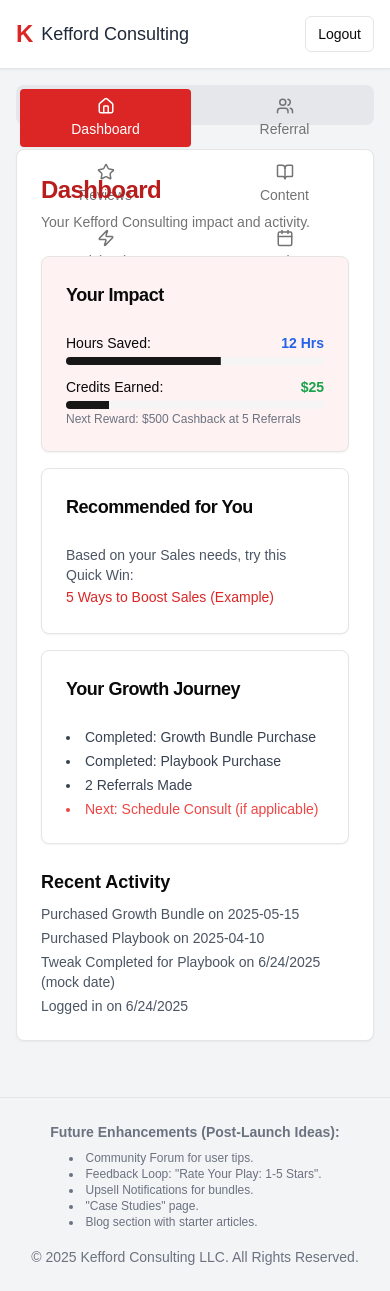
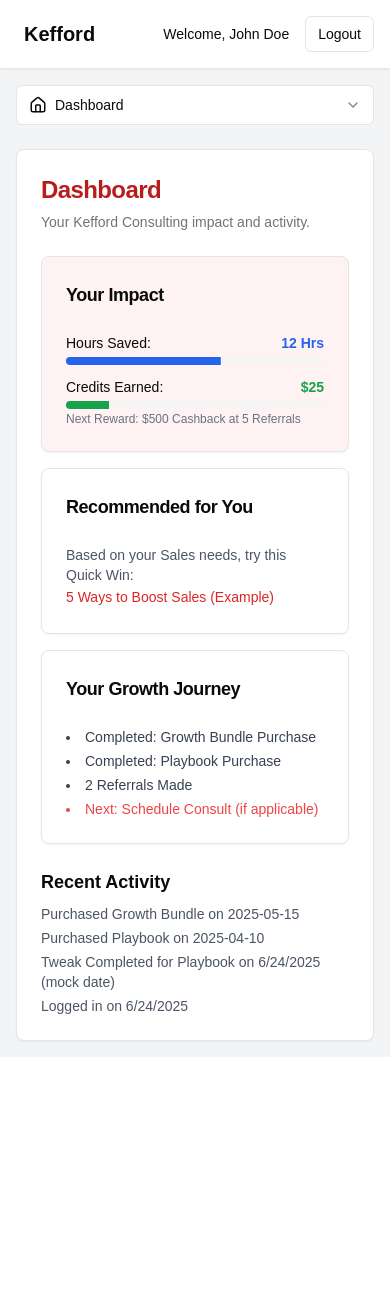
Before and after one commit to HezekiahsDev/members, a Next.js app: page /members in a window 390 px wide. After the commit the page ends 1057 px from the top, so only its background shows below. Built offline with nearby package versions, Linux system fonts and the light colour scheme.

Commit message:
Fix: add mobile responsiveness to member's area

```diff
--- a/components/members-area.tsx
+++ b/components/members-area.tsx
@@ -2,7 +2,7 @@
 
 import type React from "react";
 
-import { useState, useEffect } from "react";
+import { useState, useEffect, useRef } from "react";
 import { Tabs, TabsContent, TabsList, TabsTrigger } from "@/components/ui/tabs";
 import {
   Card,
@@ -15,6 +15,13 @@ import { Button } from "@/components/ui/button";
 import { Input } from "@/components/ui/input";
 import { Textarea } from "@/components/ui/textarea";
 import { Progress } from "@/components/ui/progress";
+import {
+  Select,
+  SelectContent,
+  SelectItem,
+  SelectTrigger,
+  SelectValue,
+} from "@/components/ui/select";
 import {
   Home,
   Users,
@@ -37,7 +44,7 @@ import {
 import { cn } from "@/lib/utils";
 
 // Mock data - in a real app, this would come from a database via server components or API
-const mockUser = {
+const mockUserData = {
   name: "John Doe",
   email: "john@example.com",
   purchases: [
@@ -80,16 +87,31 @@ const reviewPlatforms = [
 const MAX_REVIEW_CREDITS = 150;
 const CREDIT_PER_REVIEW = 25;
 
-interface MembersAreaProps {
-  startBotAt?: number | null;
+// Add a prop to conditionally hide elements when embedded
+export interface MembersAreaProps {
+  startBotAt?: number;
+  isEmbedded?: boolean; // New prop
 }
 
-export function MembersArea({ startBotAt }: MembersAreaProps) {
+export function MembersArea({
+  startBotAt,
+  isEmbedded = false,
+}: MembersAreaProps) {
   const [activeTab, setActiveTab] = useState("dashboard");
-  const [userData, setUserData] = useState(mockUser); // In real app, fetch this
+  const [userData, setUserData] = useState(mockUserData); // In real app, fetch this
   const [showSupportBot, setShowSupportBot] = useState(false);
   const [showContinuationBot, setShowContinuationBot] = useState(false);
-  const [botUserData, setBotUserData] = useState(null);
+  const [botUserData, setBotUserData] = useState<any>(null); // Consider a more specific type
+
+  const tabs = [
+    { value: "dashboard", label: "Dashboard", icon: Home },
+    { value: "referral", label: "Referral", icon: Users },
+    { value: "reviews", label: "Reviews", icon: Star },
+    { value: "content", label: "Content", icon: BookOpen },
+    { value: "wins", label: "Quick Wins", icon: Zap },
+    { value: "services", label: "Services", icon: Calendar },
+    { value: "support", label: "Support", icon: LifeBuoy },
+  ];
 
   // Check if we need to continue bot conversation from Q4
   useEffect(() => {
@@ -120,11 +142,43 @@ export function MembersArea({ startBotAt }: MembersAreaProps) {
   );
   const [tweakBusinessSize, setTweakBusinessSize] = useState("");
   const [tweakDreamOutcome, setTweakDreamOutcome] = useState("");
-  const [tweakSuccessMetric, setTweakSuccessMetric] = useState("");
-  const [tweakSettleOutcome, setTweakSettleOutcome] = useState("");
   const [tweakAdditionalNotes, setTweakAdditionalNotes] = useState("");
   const [tweakFormError, setTweakFormError] = useState("");
   const [tweakSuccessMessage, setTweakSuccessMessage] = useState("");
+
+  const containerRef = useRef<HTMLDivElement>(null);
+
+  // Effect to handle resizing for iframe embedding
+  useEffect(() => {
+    const element = containerRef.current;
+    // Run this logic only when embedded
+    const isIframe =
+      isEmbedded ||
+      (typeof window !== "undefined" && window.self !== window.top);
+    if (!element || !isIframe) return;
+
+    // Function to send height to parent
+    const sendHeight = () => {
+      // Add a small delay to ensure rendering is complete before calculating height
+      setTimeout(() => {
+        const height = element.scrollHeight;
+        // IMPORTANT: For production, change '*' to your Wix site's origin for security.
+        // e.g., "https://username.wixsite.com"
+        window.parent.postMessage({ type: "setIframeHeight", height }, "*");
+      }, 150);
+    };
+
+    // Use ResizeObserver to detect content height changes
+    const resizeObserver = new ResizeObserver(sendHeight);
+    resizeObserver.observe(element);
+
+    // Send height on initial load and after tab changes
+    sendHeight();
+
+    return () => {
+      resizeObserver.disconnect();
+    };
+  }, [activeTab, isEmbedded]); // Re-run when activeTab or embedded status changes
 
   const totalReviewCredits = userData.reviews
     .filter((r) => r.submitted)
@@ -138,7 +192,6 @@ export function MembersArea({ startBotAt }: MembersAreaProps) {
     // Reset other fields or prefill them
     setTweakBusinessSize("");
     setTweakDreamOutcome("");
-    // ... etc.
     setTweakAdditionalNotes("");
     setTweakFormError("");
     setTweakSuccessMessage("");
@@ -164,8 +217,6 @@ export function MembersArea({ startBotAt }: MembersAreaProps) {
         q5_challenge: tweakChallenge,
         business_size: tweakBusinessSize,
         dream_outcome: tweakDreamOutcome,
-        success_metric: tweakSuccessMetric,
-        settle_outcome: tweakSettleOutcome,
         additional_notes: tweakAdditionalNotes,
       });
 
@@ -217,28 +268,25 @@ export function MembersArea({ startBotAt }: MembersAreaProps) {
     }
   };
 
-  async function handleSupportFormSubmit(formData: FormData) {
-    const name = userData.name;
-    const email = userData.email;
+  const handleSupportFormSubmit = async (formData: FormData) => {
     const message = formData.get("support_message") as string;
-
     if (!message) {
-      alert("Please enter a message for support.");
+      alert("Please enter a message.");
       return;
     }
+
     try {
       await submitContactForm({
-        name,
-        email,
-        message,
+        name: userData.name,
+        email: userData.email,
+        message: message,
         pageSource: "Members Area Support",
       });
-      alert("Support request submitted! We'll get back to you soon.");
-      // Reset form if needed: (e.target as HTMLFormElement).reset();
+      alert("Support form submitted!");
     } catch (error) {
       alert("Failed to submit support request.");
     }
-  }
+  };
 
   const handleBotComplete = () => {
     setShowContinuationBot(false);
@@ -246,29 +294,31 @@ export function MembersArea({ startBotAt }: MembersAreaProps) {
   };
 
   return (
-    <div className="min-h-screen bg-gray-100 font-arial">
+    // When embedded, we want a transparent background and content-driven height
+    <div
+      ref={containerRef}
+      className={cn(
+        "font-arial",
+        isEmbedded ? "bg-transparent" : "min-h-screen bg-gray-100"
+      )}
+    >
+      {/* Conditionally render the header. Hide it when embedded in another site. */}
+      {!isEmbedded && (
         <header className="bg-white border-b p-4 shadow-sm">
           <div className="max-w-7xl mx-auto flex justify-between items-center">
             <Link href="/" className="flex items-center">
-            <div className="text-red-600 font-bold text-2xl">K</div>
-            <span className="ml-2 text-gray-800 text-lg">
-              Kefford Consulting
-            </span>
+              {/* <img src="/logo.svg" alt="Kefford Consulting" className="h-8" /> */}
+              <span className="font-semibold text-xl ml-2">Kefford</span>
             </Link>
             <div className="flex items-center space-x-4">
-            <span className="text-sm text-gray-600 hidden md:inline">
-              Welcome, {userData.name}
-            </span>
-            <Button
-              variant="outline"
-              size="sm"
-              onClick={() => alert("Logout (mocked)")}
-            >
+              <span className="text-sm">Welcome, {userData.name}</span>
+              <Button variant="outline" size="sm">
                 Logout
               </Button>
             </div>
           </div>
         </header>
+      )}
 
       {/* Bot Continuation Modal */}
       {showContinuationBot && botUserData && (
@@ -306,16 +356,28 @@ export function MembersArea({ startBotAt }: MembersAreaProps) {
           onValueChange={setActiveTab}
           className="space-y-6"
         >
-          <TabsList className="grid grid-cols-2 sm:grid-cols-3 md:grid-cols-4 lg:grid-cols-7 gap-2 bg-gray-200 p-1 rounded-lg">
-            {[
-              { value: "dashboard", label: "Dashboard", icon: Home },
-              { value: "referral", label: "Referral", icon: Users },
-              { value: "reviews", label: "Reviews", icon: Star },
-              { value: "content", label: "Content", icon: BookOpen },
-              { value: "wins", label: "Quick Wins", icon: Zap },
-              { value: "services", label: "Services", icon: Calendar },
-              { value: "support", label: "Support", icon: LifeBuoy },
-            ].map((tab) => (
+          {/* Mobile/Tablet Dropdown */}
+          <div className="lg:hidden">
+            <Select value={activeTab} onValueChange={setActiveTab}>
+              <SelectTrigger className="w-full">
+                <SelectValue placeholder="Select a tab" />
+              </SelectTrigger>
+              <SelectContent>
+                {tabs.map((tab) => (
+                  <SelectItem key={tab.value} value={tab.value}>
+                    <div className="flex items-center">
+                      <tab.icon size={18} className="mr-2" />
+                      {tab.label}
+                    </div>
+                  </SelectItem>
+                ))}
+              </SelectContent>
+            </Select>
+          </div>
+
+          {/* Desktop Tabs */}
+          <TabsList className="hidden lg:grid grid-cols-2 sm:grid-cols-3 md:grid-cols-4 lg:grid-cols-7 gap-2 bg-gray-200 p-1 rounded-lg">
+            {tabs.map((tab) => (
               <TabsTrigger
                 key={tab.value}
                 value={tab.value}
@@ -978,24 +1040,6 @@ export function MembersArea({ startBotAt }: MembersAreaProps) {
           </TabsContent>
         </Tabs>
       </main>
-
-      {/* Footer with recommendations - these are placeholders for now */}
-      <footer className="max-w-7xl mx-auto p-6 mt-10 border-t text-center text-sm text-gray-500">
-        <h3 className="font-semibold mb-2">
-          Future Enhancements (Post-Launch Ideas):
-        </h3>
-        <ul className="list-disc list-inside inline-block text-left text-xs">
-          <li>Community Forum for user tips.</li>
-          <li>Feedback Loop: "Rate Your Play: 1-5 Stars".</li>
-          <li>Upsell Notifications for bundles.</li>
-          <li>"Case Studies" page.</li>
-          <li>Blog section with starter articles.</li>
-        </ul>
-        <p className="mt-4">
-          &copy; {new Date().getFullYear()} Kefford Consulting LLC. All Rights
-          Reserved.
-        </p>
-      </footer>
     </div>
   );
 }
--- a/components/ui/progress.tsx
+++ b/components/ui/progress.tsx
@@ -1,14 +1,16 @@
-"use client"
+"use client";
 
-import * as React from "react"
-import * as ProgressPrimitive from "@radix-ui/react-progress"
+import * as React from "react";
+import * as ProgressPrimitive from "@radix-ui/react-progress";
 
-import { cn } from "@/lib/utils"
+import { cn } from "@/lib/utils";
 
 const Progress = React.forwardRef<
   React.ElementRef<typeof ProgressPrimitive.Root>,
-  React.ComponentPropsWithoutRef<typeof ProgressPrimitive.Root>
->(({ className, value, ...props }, ref) => (
+  React.ComponentPropsWithoutRef<typeof ProgressPrimitive.Root> & {
+    indicatorClassName?: string;
+  }
+>(({ className, value, indicatorClassName, ...props }, ref) => (
   <ProgressPrimitive.Root
     ref={ref}
     className={cn(
@@ -18,11 +20,14 @@ const Progress = React.forwardRef<
     {...props}
   >
     <ProgressPrimitive.Indicator
-      className="h-full w-full flex-1 bg-primary transition-all"
+      className={cn(
+        "h-full w-full flex-1 bg-primary transition-all",
+        indicatorClassName
+      )}
       style={{ transform: `translateX(-${100 - (value || 0)}%)` }}
     />
   </ProgressPrimitive.Root>
-))
-Progress.displayName = ProgressPrimitive.Root.displayName
+));
+Progress.displayName = ProgressPrimitive.Root.displayName;
 
-export { Progress }
+export { Progress };
```
Lines whose indentation alone changed are shown as unchanged.
